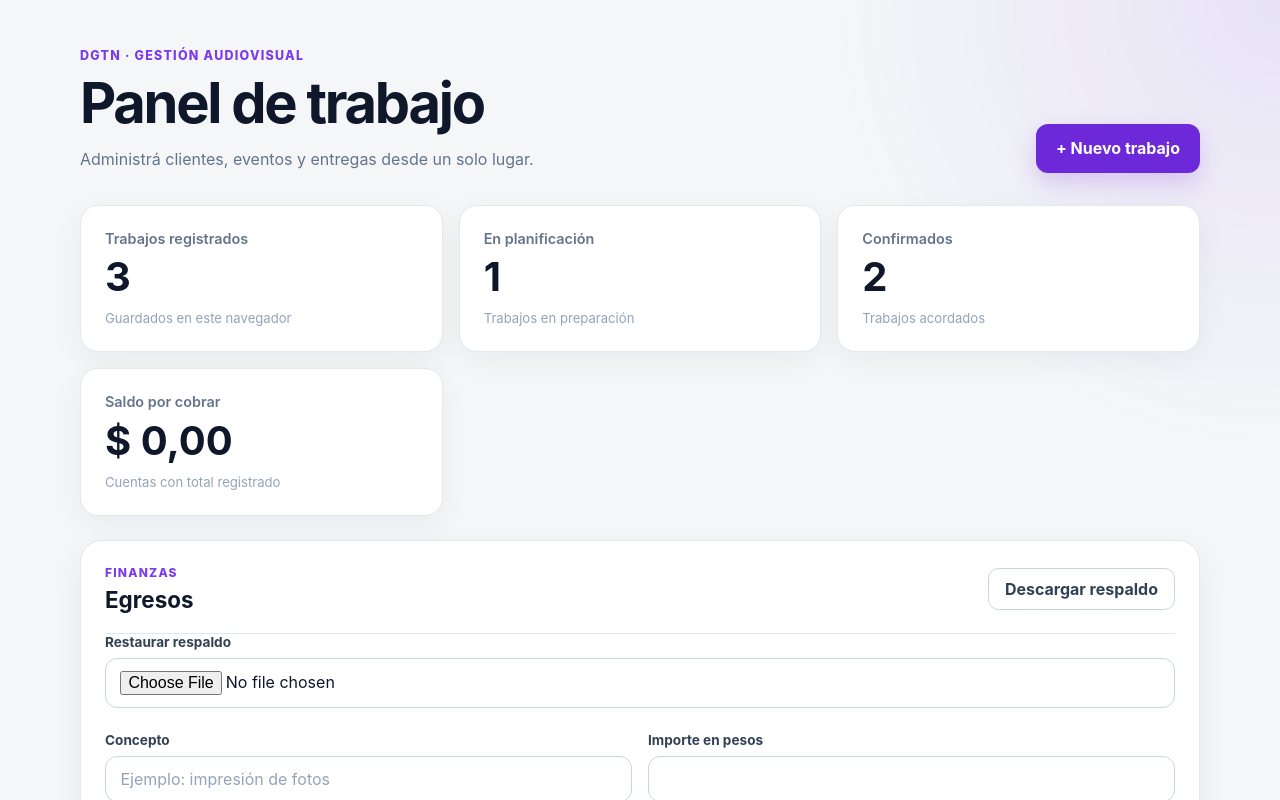
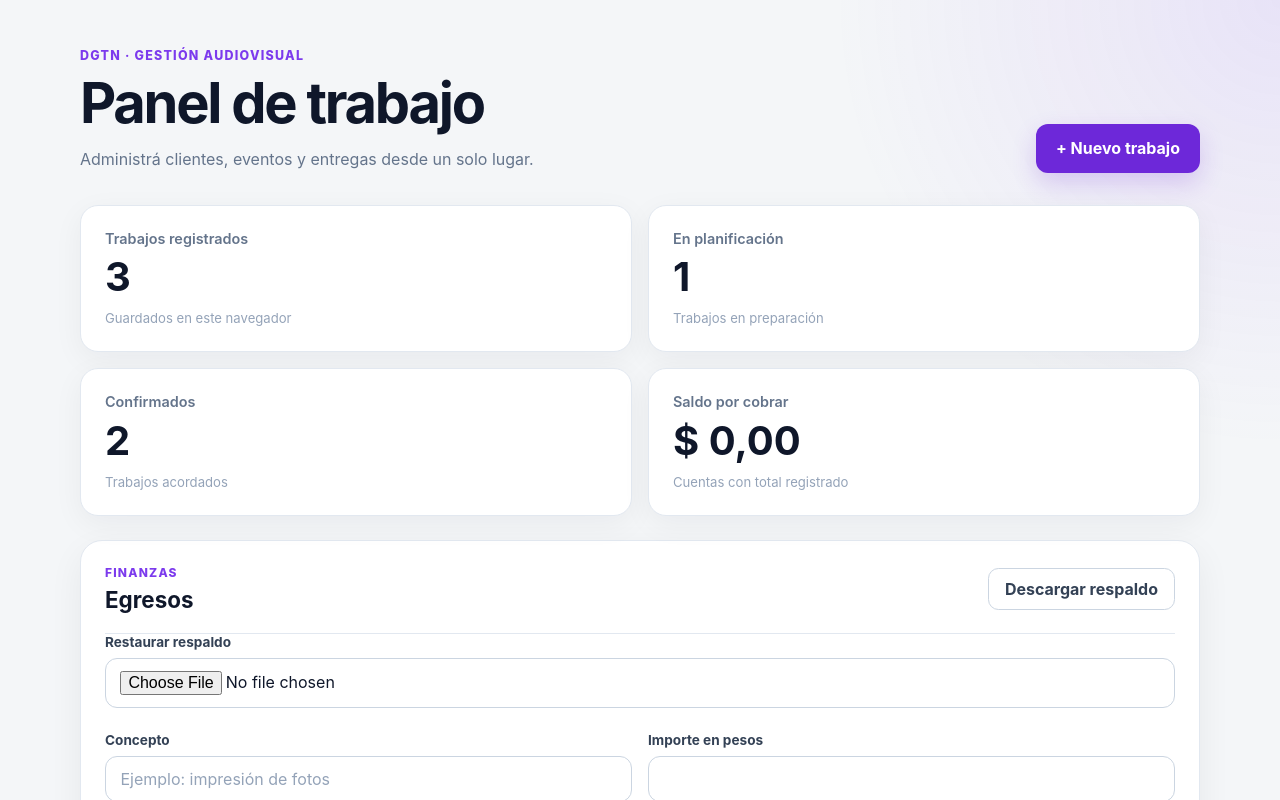
Before and after one commit to cristianegaitan/gestor-dgtn, a React (Vite) app: page / in a window 1280 px wide. Shown: the top 800 px of the page. Built offline with nearby package versions, Linux system fonts and the light colour scheme.

Commit message:
style: arrange summary cards in two columns

```diff
--- a/src/App.css
+++ b/src/App.css
@@ -85,7 +85,7 @@
 
 .summary-grid {
   display: grid;
-  grid-template-columns: repeat(3, minmax(0, 1fr));
+  grid-template-columns: repeat(2, minmax(0, 1fr));
   gap: 1rem;
   margin-bottom: 1.5rem;
 }
```
